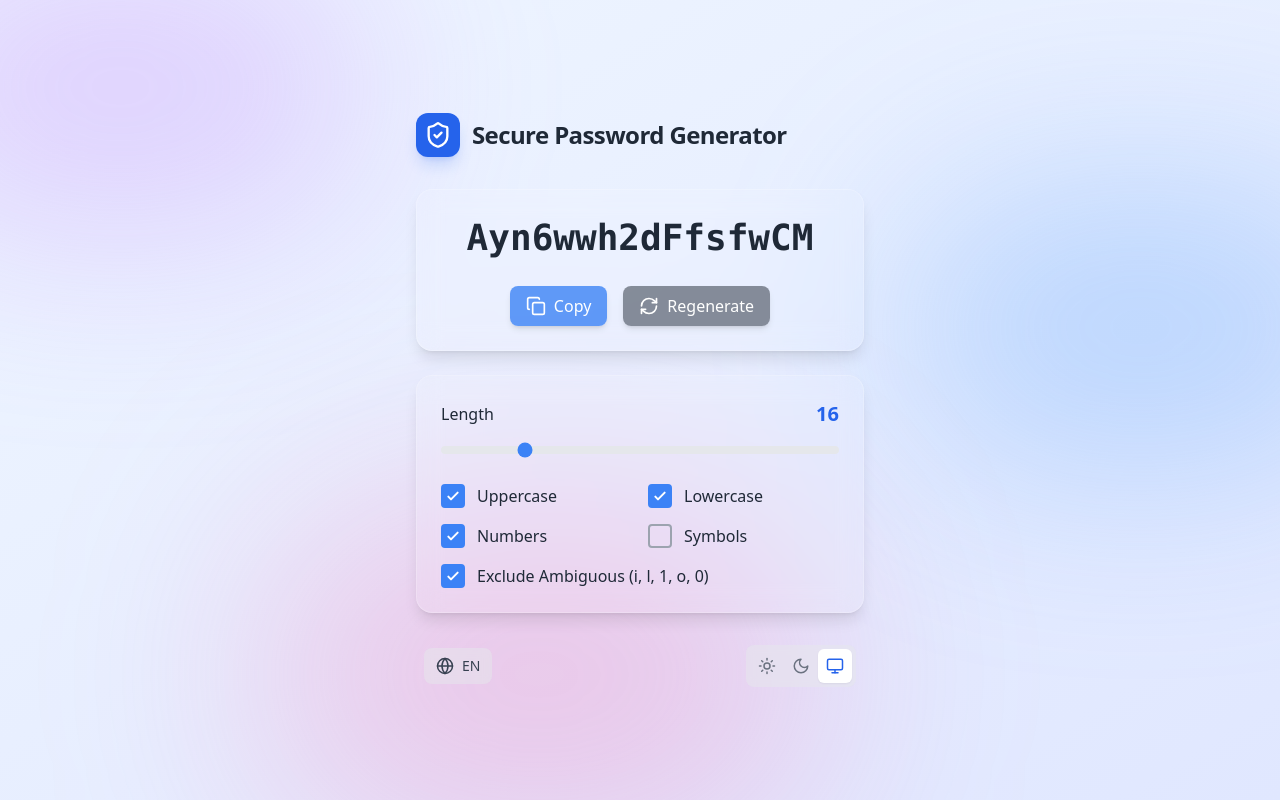
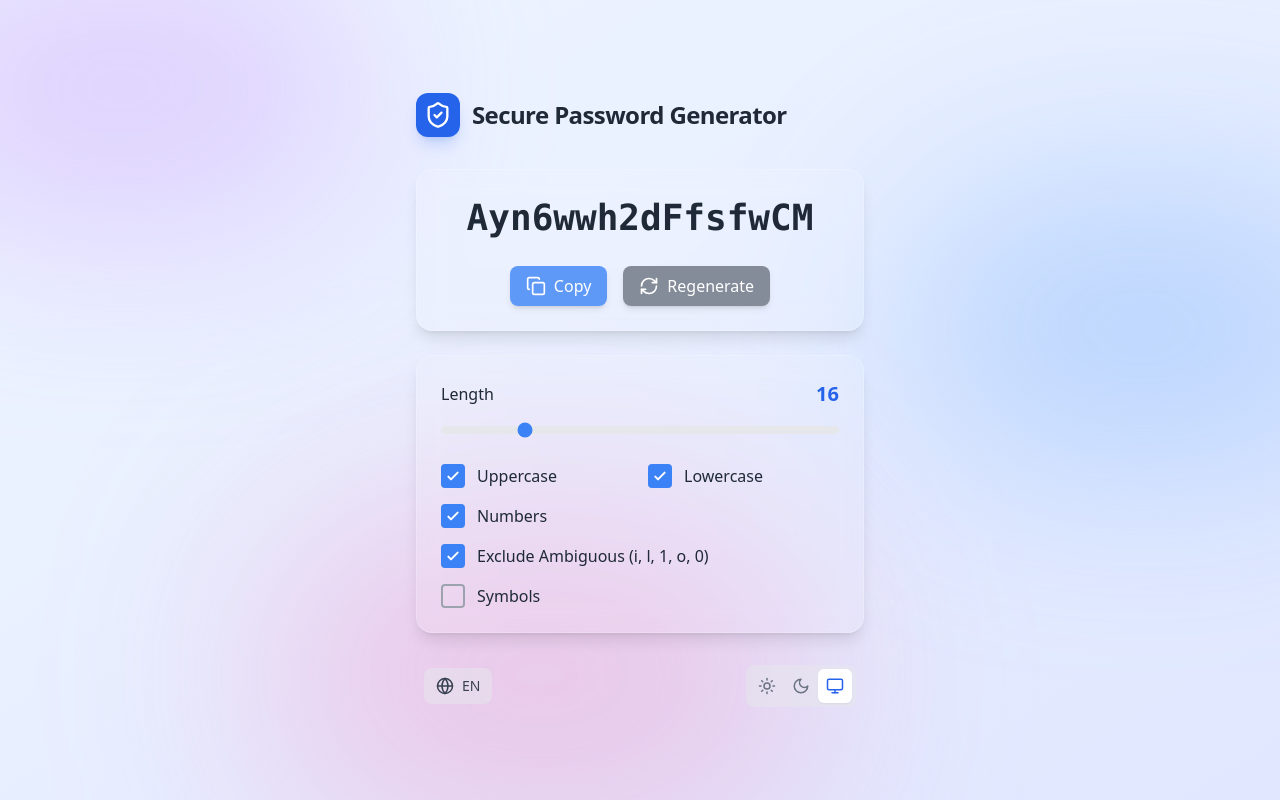
Before and after one commit to wutz/password, a React (Vite) app: page / in a window 1280 px wide. Built offline with nearby package versions, Linux system fonts and the light colour scheme.

Commit message:
refactor: reposition symbols checkbox in Controls component for improved layout

```diff
--- a/src/components/Controls.jsx
+++ b/src/components/Controls.jsx
@@ -40,16 +40,18 @@ const Controls = ({ settings, setSettings, t }) => {
                     checked={settings.includeNumbers}
                     onChange={(e) => handleChange('includeNumbers', e.target.checked)}
                 />
-                <Checkbox
-                    label={t.symbols}
-                    checked={settings.includeSymbols}
-                    onChange={(e) => handleChange('includeSymbols', e.target.checked)}
-                />
                 <div className="md:col-span-2">
                     <Checkbox
                         label={t.excludeAmbiguous}
                         checked={settings.excludeAmbiguous}
                         onChange={(e) => handleChange('excludeAmbiguous', e.target.checked)}
+                    />
+                </div>
+                <div className="md:col-span-2">
+                    <Checkbox
+                        label={t.symbols}
+                        checked={settings.includeSymbols}
+                        onChange={(e) => handleChange('includeSymbols', e.target.checked)}
                     />
                 </div>
             </div>
```
